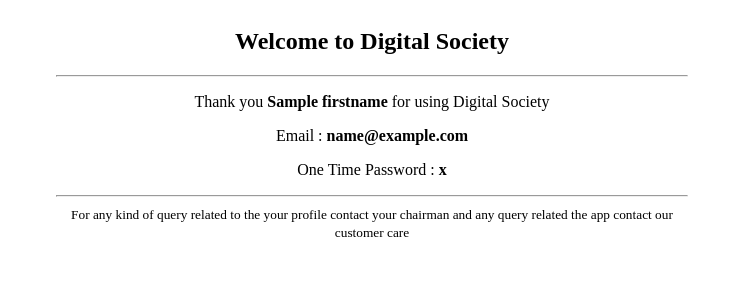
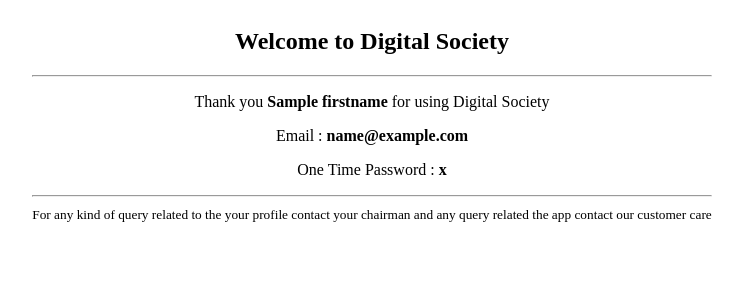
Before and after one commit to rathod-tirth/Django.Tops, a Django app: template Digital_Society/myproject/myapp/templates/myapp/mailtemplate.html in a window 1280 px wide. Shown: the top 300 px of the page, without its empty margins (268-1011 px from the left). Run offline with Django 5.2, Linux system fonts and the light colour scheme; the template is opened without the code that fills it: most values are stand-ins (such as "Sample title", 1, 10 or a date in 2020).

Commit message:
fixed css

```diff
--- a/Digital_Society/myproject/myapp/templates/myapp/mailtemplate.html
+++ b/Digital_Society/myproject/myapp/templates/myapp/mailtemplate.html
@@ -9,7 +9,7 @@
 
 <body>
    <div style="display: flex; justify-content: center;">
-      <section style="width: 50%; text-align: center;">
+      <section style="text-align: center;">
          <h1>Welcome to Digital Society</h1>
          <hr>
          <p>Thank you <b>{{data.firstname}}</b> for using Digital Society</p>
```
